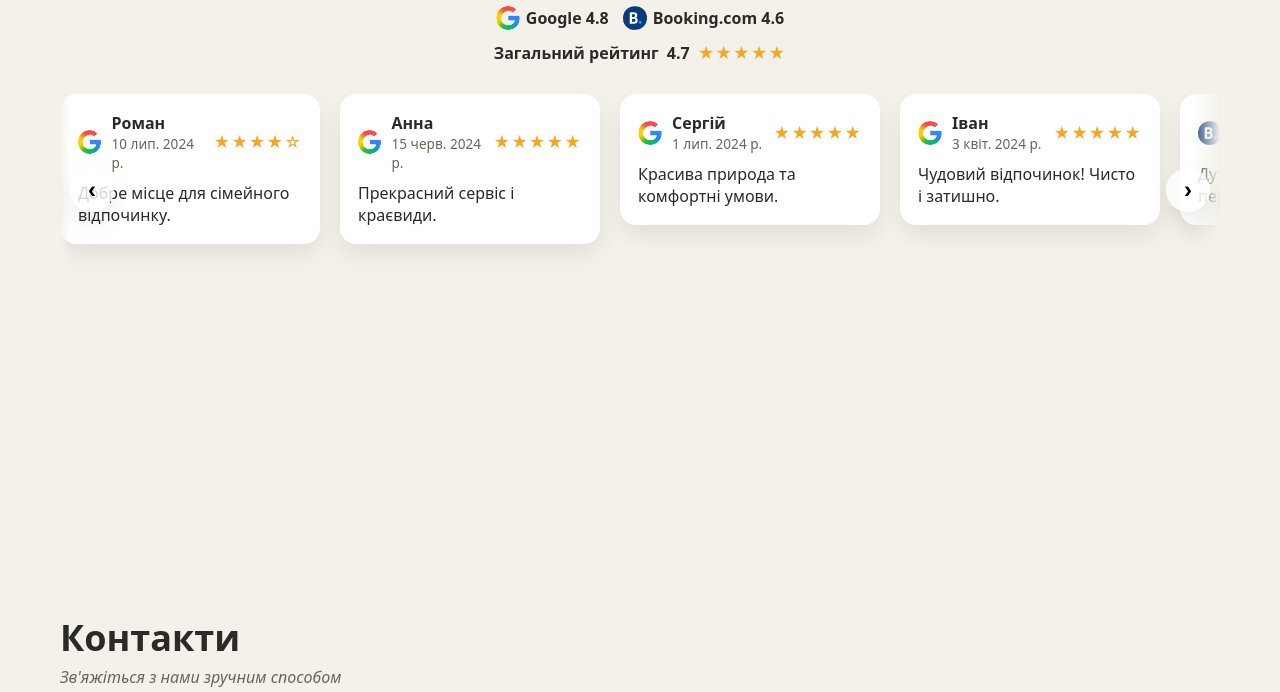
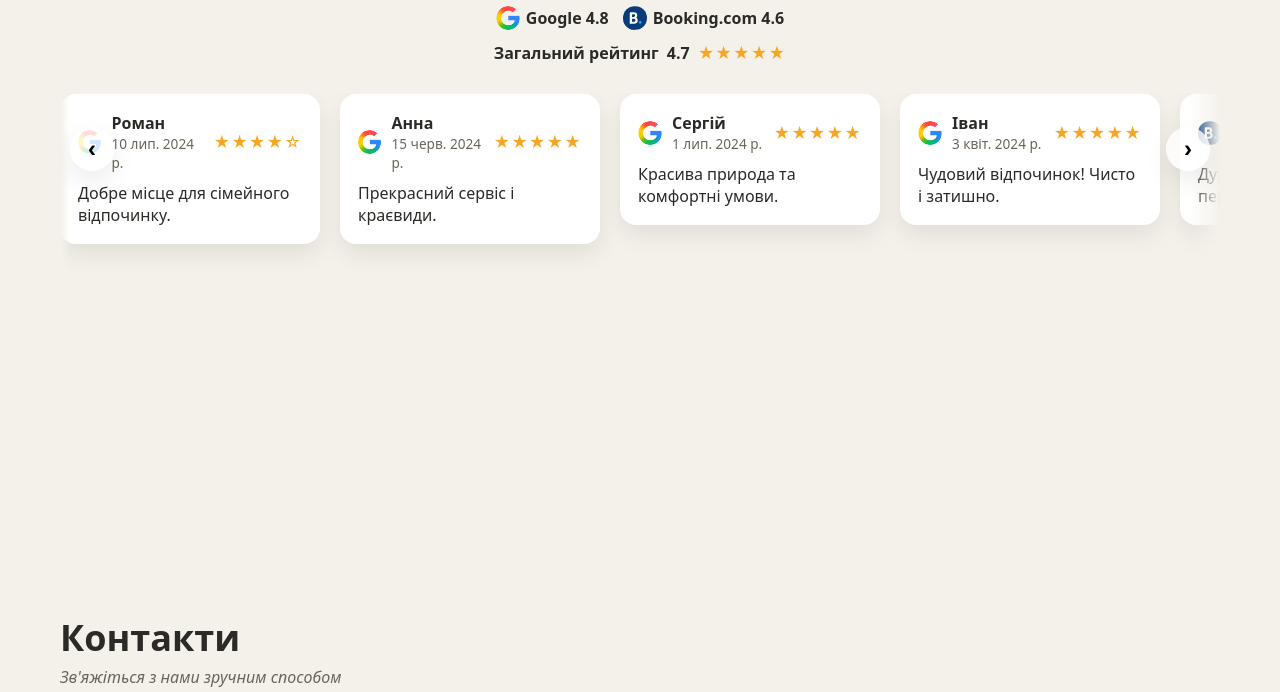
Before and after one commit to krechkivskyi/vatra-cottage, a plain HTML site: page index.html in a window 1280 px wide. Shown: the part 2900-3592 px from the top of the page. Drawn offline with Linux system fonts and the light colour scheme.

Commit message:
update review navigation buttons

```diff
--- a/script.js
+++ b/script.js
@@ -261,6 +261,11 @@ function renderReviews(){
   const maxHeight = Math.max(...cards.map(c => c.offsetHeight));
   list.style.height = `${maxHeight}px`;
 
+  const minHeight = Math.min(...cards.map(c => c.offsetHeight));
+  document.querySelectorAll('.review-nav').forEach(nav => {
+    nav.style.top = `${minHeight / 2}px`;
+  });
+
   if(list.children.length){
     const gap = parseInt(getComputedStyle(list).columnGap || getComputedStyle(list).gap) || 0;
     const cardWidth = cards[0].offsetWidth + gap;
--- a/style.css
+++ b/style.css
@@ -157,7 +157,7 @@ section { padding: 64px 0; }
 .review-grid::-webkit-scrollbar { display: none; }
 .review-nav {
   position: absolute;
-  top: calc(50% - var(--carousel-bottom-padding) * 2.5);
+  top: 0;
   transform: translateY(-50%);
   background: rgba(255,255,255,0.8);
   border: none;
```
